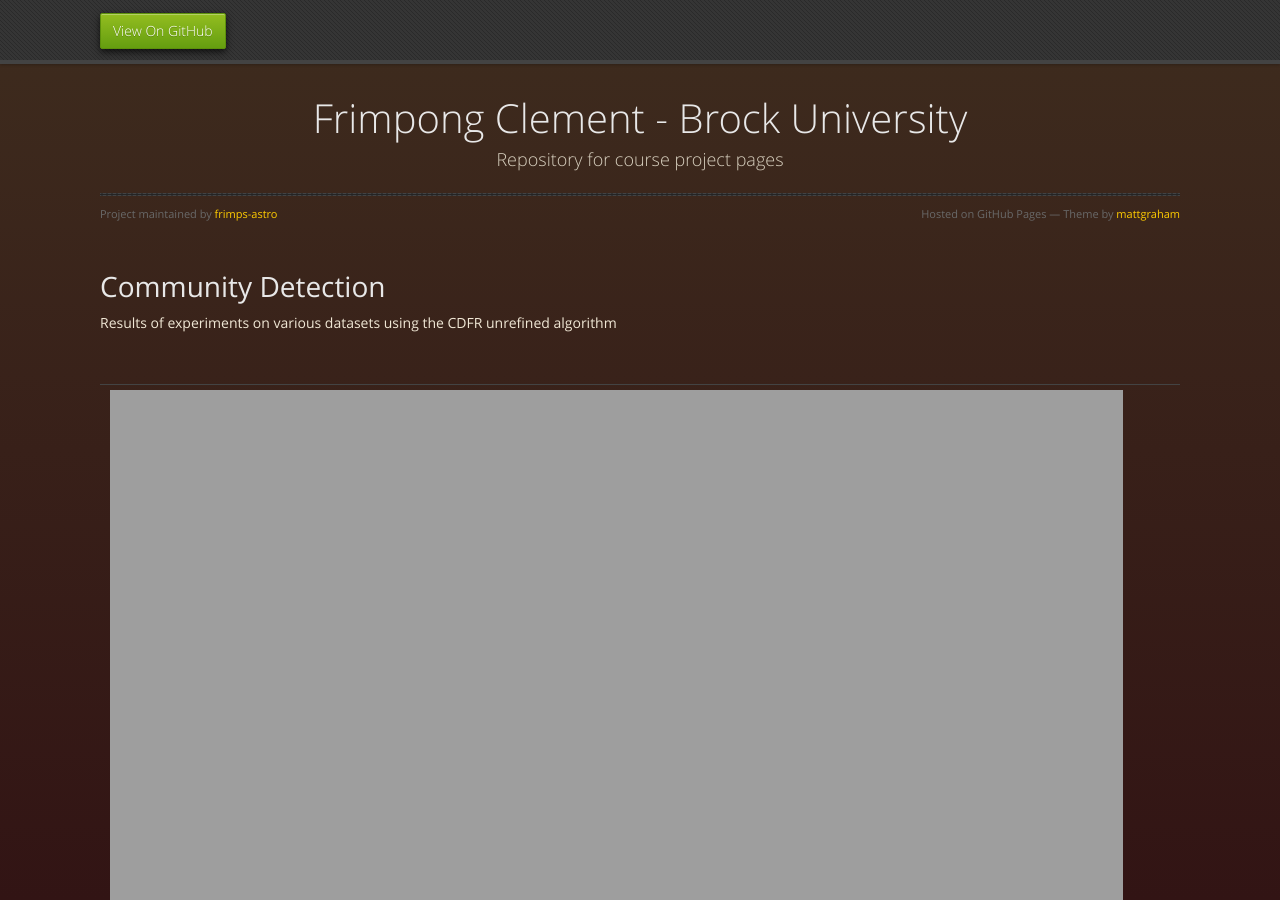
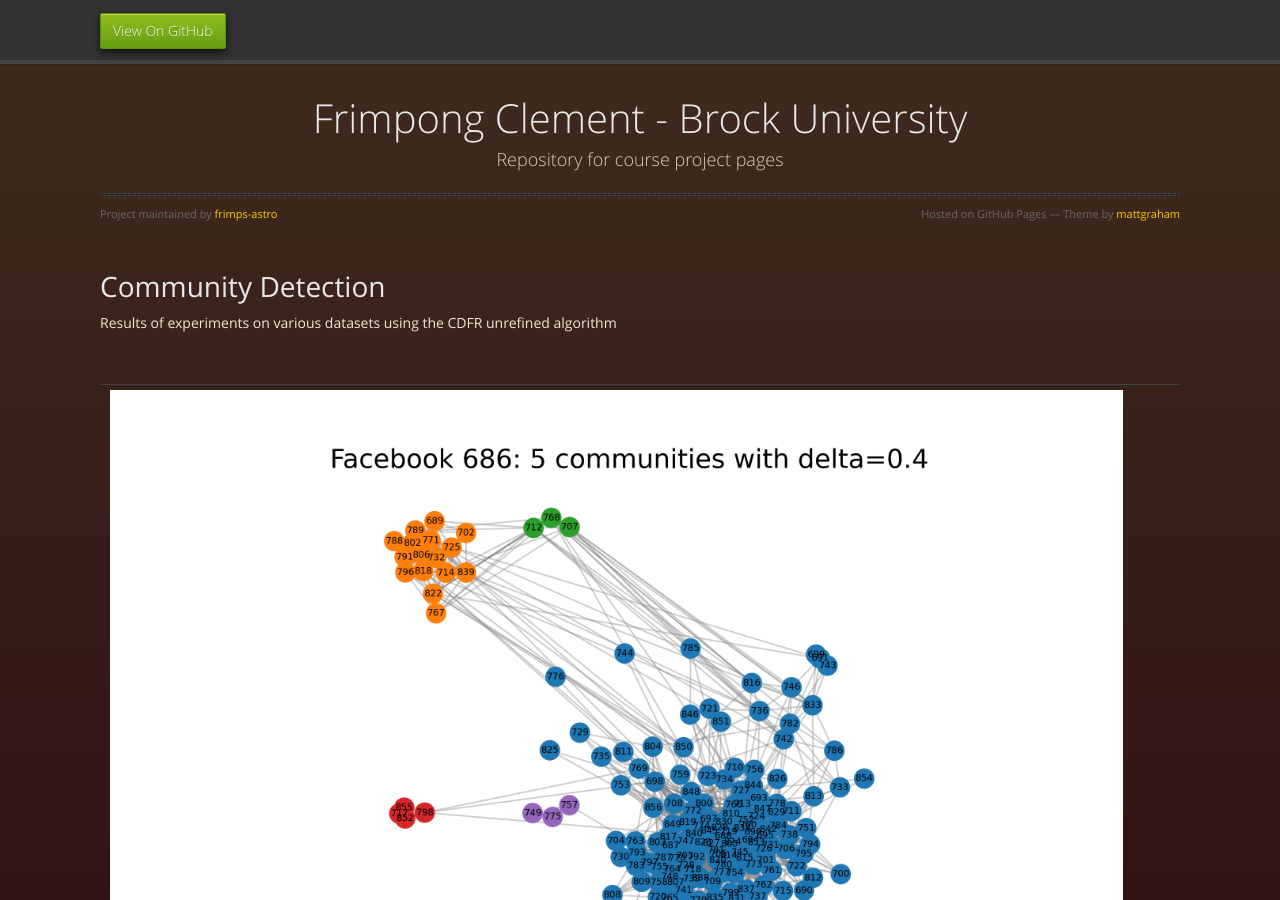
Before and after one commit to frimps-astro/frimps-astro.github.io, a Jekyll site: the page built from community-detection.md, in a window 1280 px wide and 900 px high. Built offline with Jekyll 4.4.1, drawn with Linux system fonts in a browser that asks for light colours.

Commit message:
Updating content for community detection page

```diff
--- a/community-detection.md
+++ b/community-detection.md
@@ -8,7 +8,7 @@ Results of experiments on various datasets using the CDFR unrefined algorithm
 
 | | | |
 |:-------------------------:|:-------------------------:|:-------------------------:|
-|<img width="1604" alt="Facebook 686: 5 Coms, Delta=0.4" src="https://frimps-astro.github.io/assets/images/communities/facebook_686_edges_delta_0.4.png">  Facebook 686: 5 Coms, Delta=0.4 |
+|<img width="1604" alt="Facebook 686: 5 Coms, Delta=0.4" src="https://frimps-astro.github.io/assets/images/communities/facebook_686_delta_0.4.png">  Facebook 686: 5 Coms, Delta=0.4 |
 |<img width="1604" alt="Facebook 414: 5 Coms, Delta=0.4" src="https://frimps-astro.github.io/assets/images/communities/facebook_414_edges_delta_0.4.png">  Facebook 414: 5 Coms, Delta=0.4 |
 |<img width="1604" alt="Twitter: 7 Coms, Delta=0.93" src="https://frimps-astro.github.io/assets/images/communities/twitter_edges_delta_0.93.png">  Twitter: 7 Coms, Delta=0.93 |
 |<img width="1604" alt="Twitter: 7 Coms, Delta=0.98" src="https://frimps-astro.github.io/assets/images/communities/twitter_edges_delta_0.98.png">  Twitter: 7 Coms, Delta=0.98 |
```
